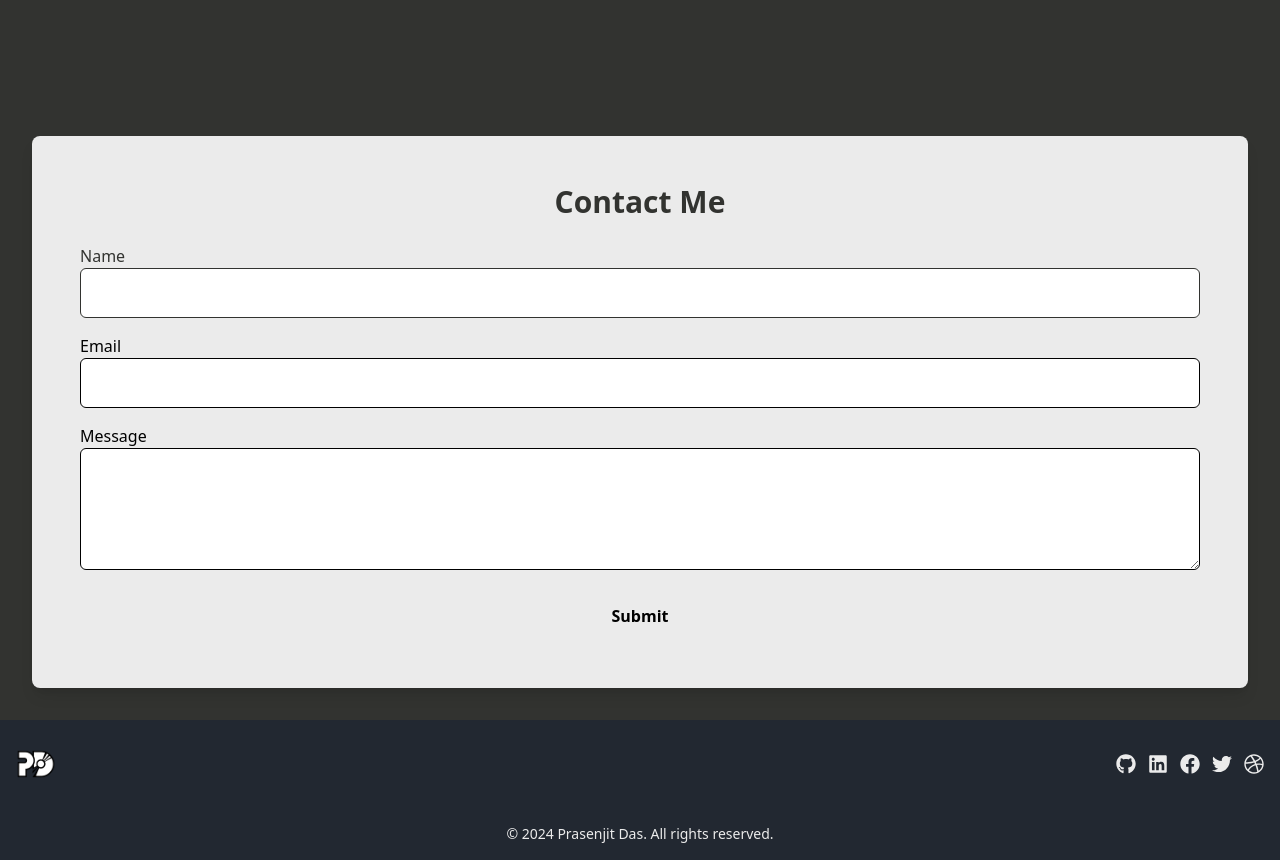
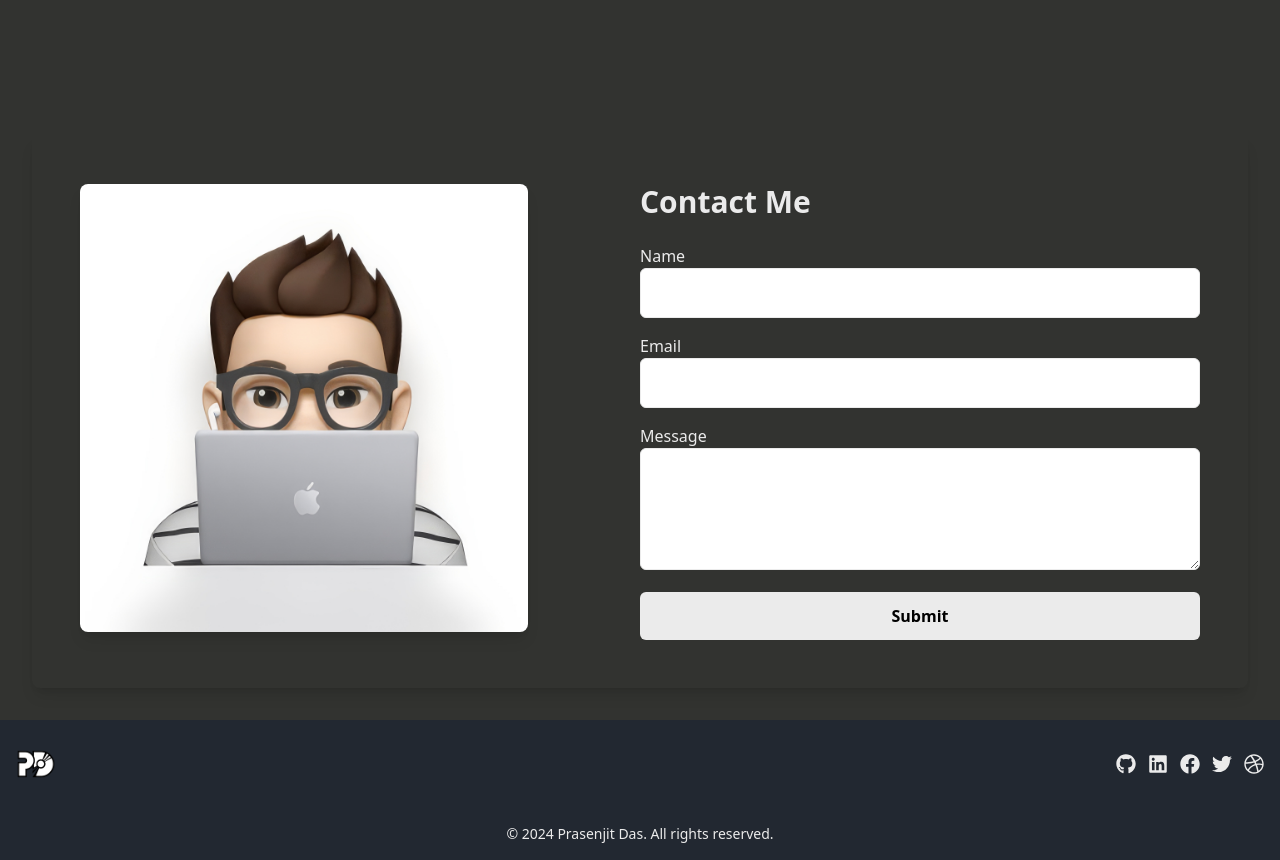
Before and after one commit to prasenjitpriyan/portfolio, a Next.js app: page / in a window 1280 px wide. Shown: the part 7940-8800 px from the top of the page. Built offline with nearby package versions, Linux system fonts and the light colour scheme.

Commit message:
CONTACT PAGE MODIFIED

```diff
--- a/components/ImageComponent.jsx
+++ b/components/ImageComponent.jsx
@@ -1,11 +1,10 @@
 'use client'
 
-// ImageComponent.js
 import React from 'react'
 import Image from 'next/image'
 import { motion } from 'framer-motion'
 
-const MotionImage = motion(Image) // Create a motion-enhanced version of Image
+const MotionImage = motion(Image)
 
 const ImageComponent = ({ src, alt }) => {
   return (
@@ -16,12 +15,12 @@ const ImageComponent = ({ src, alt }) => {
       alt={alt}
       className="w-full max-w-md rounded-lg shadow-lg"
       whileHover={{
-        scale: 1.1, // Scale the image slightly on hover
-        rotate: 2, // Slight rotation for a dynamic effect
-        border: '2px solid #ebebeb', // Change border on hover
-        boxShadow: '0 10px 20px rgba(0, 0, 0, 0.3)' // Add a shadow effect
+        scale: 1.1,
+        rotate: 2,
+        border: '2px solid #ebebeb',
+        boxShadow: '0 10px 20px rgba(0, 0, 0, 0.3)'
       }}
-      transition={{ duration: 0.3 }} // Smooth transition for the effects
+      transition={{ duration: 0.3 }}
     />
   )
 }
--- a/pages/ContactPage.jsx
+++ b/pages/ContactPage.jsx
@@ -1,53 +1,62 @@
 import React from 'react'
+import ImageComponent from '@/components/ImageComponent'
 
 const ContactPage = () => {
   return (
     <section className="h-auto bg-my-color-2 max-w-8xl p-8">
-      <div className="mx-auto bg-my-color-4 rounded-lg shadow-lg p-12">
-        <h1 className="text-3xl font-bold text-my-color-2 text-center mb-6">
+      <div className="mx-auto rounded-lg shadow-lg p-6 md:flex md:p-12">
+        {/* Left Column: Image */}
+        <div className="flex-shrink-0 mb-6 md:mb-0 md:w-1/2 md:pr-6">
+          <ImageComponent src="/myIMG.jpg" alt="Description of the image" />
+        </div>
+
+        {/* Right Column: Contact Form */}
+        <div className="md:w-1/2">
+          <h1 className="text-3xl font-bold text-my-color-4 text-center md:text-left mb-6">
             Contact Me
           </h1>
           <form>
             <div className="mb-4">
-            <label htmlFor="name" className="block text-my-color-2">
+              <label htmlFor="name" className="block text-my-color-4">
                 Name
               </label>
               <input
                 type="text"
                 id="name"
                 required
-              className="w-full p-3 border border-my-color-2 rounded-md focus:outline-none focus:ring focus:ring-blue-200"
+                className="w-full p-3 border border-my-color-4 rounded-md focus:outline-none focus:ring focus:ring-blue-200"
               />
             </div>
             <div className="mb-4">
-            <label htmlFor="email" className="block text-gray-700">
+              <label htmlFor="email" className="block text-my-color-4">
                 Email
               </label>
               <input
                 type="email"
                 id="email"
                 required
-              className="w-full p-3 border border-gray-300 rounded-md focus:outline-none focus:ring focus:ring-blue-200"
+                className="w-full p-3 border border-my-color-4 rounded-md focus:outline-none focus:ring focus:ring-blue-200"
               />
             </div>
             <div className="mb-4">
-            <label htmlFor="message" className="block text-gray-700">
+              <label htmlFor="message" className="block text-my-color-4">
                 Message
               </label>
               <textarea
                 id="message"
                 required
                 rows="4"
-              className="w-full p-3 border border-gray-300 rounded-md focus:outline-none focus:ring focus:ring-blue-200"
+                className="w-full p-3 border border-my-color-4 rounded-md focus:outline-none focus:ring focus:ring-blue-200"
               />
             </div>
             <button
               type="submit"
-            className="w-full bg-blue-600 text-white font-semibold py-3 rounded-md hover:bg-blue-700 transition duration-200"
+              className="w-full bg-my-color-4 text-white font-semibold py-3 rounded-md hover:bg-my-color-5 transition duration-200"
             >
               Submit
             </button>
           </form>
+        </div>
       </div>
     </section>
   )
```
Lines whose indentation alone changed are shown as unchanged.
